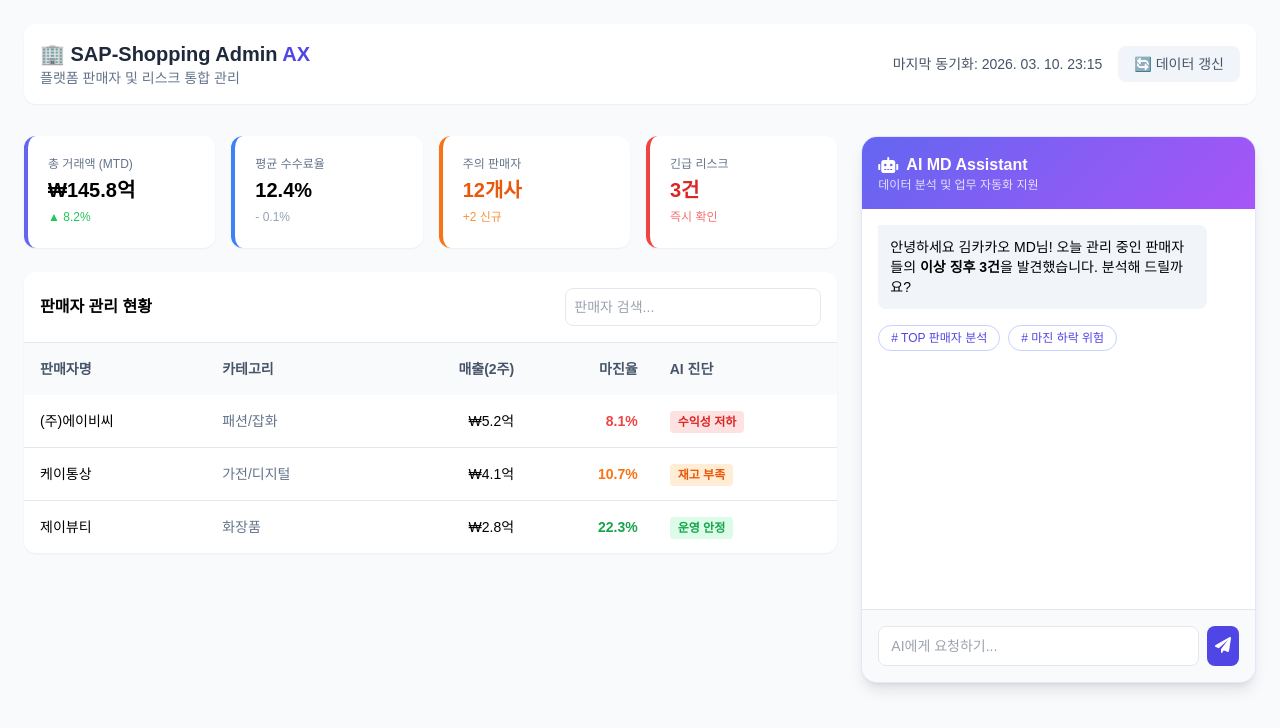
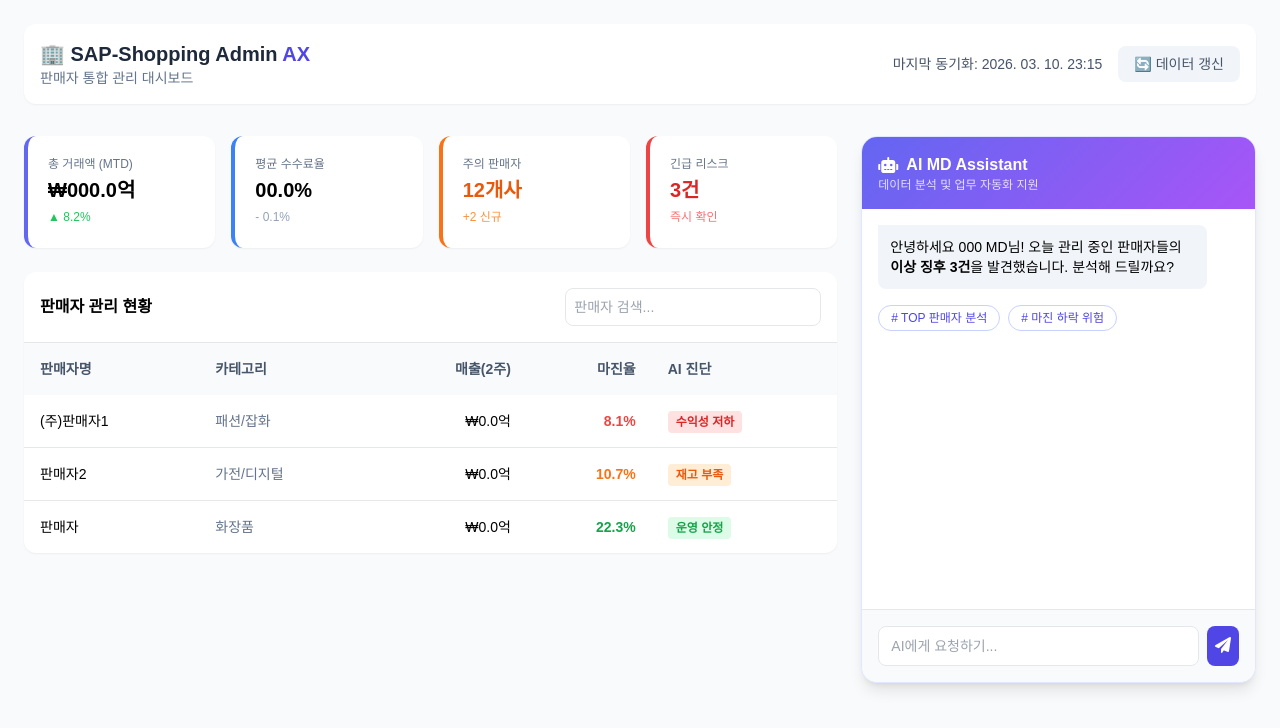
Before and after one commit to yulliyulliah/testtest, a plain HTML site: page index.html in a window 1280 px wide. Drawn offline with nearby package versions, Linux system fonts and the light colour scheme.

Commit message:
Update index.html

```diff
--- a/index.html
+++ b/index.html
@@ -16,7 +16,7 @@
     <header class="flex justify-between items-center mb-8 bg-white p-4 rounded-xl shadow-sm">
         <div>
             <h1 class="text-xl font-bold text-slate-800">🏢 SAP-Shopping Admin <span class="text-indigo-600">AX</span></h1>
-            <p class="text-sm text-slate-500">플랫폼 판매자 및 리스크 통합 관리</p>
+            <p class="text-sm text-slate-500">판매자 통합 관리 대시보드</p>
         </div>
         <div class="flex items-center gap-4 text-sm text-slate-600">
             <span>마지막 동기화: 2026. 03. 10. 23:15</span>
@@ -31,12 +31,12 @@
             <div class="grid grid-cols-4 gap-4">
                 <div class="bg-white p-5 rounded-xl shadow-sm border-l-4 border-indigo-500">
                     <p class="text-xs text-slate-500 mb-1">총 거래액 (MTD)</p>
-                    <h3 class="text-xl font-bold">₩145.8억</h3>
+                    <h3 class="text-xl font-bold">₩000.0억</h3>
                     <span class="text-xs text-green-500">▲ 8.2%</span>
                 </div>
                 <div class="bg-white p-5 rounded-xl shadow-sm border-l-4 border-blue-500">
                     <p class="text-xs text-slate-500 mb-1">평균 수수료율</p>
-                    <h3 class="text-xl font-bold">12.4%</h3>
+                    <h3 class="text-xl font-bold">00.0%</h3>
                     <span class="text-xs text-slate-400">- 0.1%</span>
                 </div>
                 <div class="bg-white p-5 rounded-xl shadow-sm border-l-4 border-orange-500">
@@ -68,23 +68,23 @@
                     </thead>
                     <tbody class="divide-y" id="seller-list">
                         <tr>
-                            <td class="p-4 font-medium">(주)에이비씨</td>
+                            <td class="p-4 font-medium">(주)판매자1</td>
                             <td class="p-4 text-slate-500">패션/잡화</td>
-                            <td class="p-4 text-right">₩5.2억</td>
+                            <td class="p-4 text-right">₩0.0억</td>
                             <td class="p-4 text-right text-red-500 font-bold">8.1%</td>
                             <td class="p-4"><span class="bg-red-100 text-red-600 px-2 py-1 rounded text-xs font-bold">수익성 저하</span></td>
                         </tr>
                         <tr>
-                            <td class="p-4 font-medium">케이통상</td>
+                            <td class="p-4 font-medium">판매자2</td>
                             <td class="p-4 text-slate-500">가전/디지털</td>
-                            <td class="p-4 text-right">₩4.1억</td>
+                            <td class="p-4 text-right">₩0.0억</td>
                             <td class="p-4 text-right text-orange-500 font-bold">10.7%</td>
                             <td class="p-4"><span class="bg-orange-100 text-orange-600 px-2 py-1 rounded text-xs font-bold">재고 부족</span></td>
                         </tr>
                         <tr>
-                            <td class="p-4 font-medium">제이뷰티</td>
+                            <td class="p-4 font-medium">판매자</td>
                             <td class="p-4 text-slate-500">화장품</td>
-                            <td class="p-4 text-right">₩2.8억</td>
+                            <td class="p-4 text-right">₩0.0억</td>
                             <td class="p-4 text-right text-green-600 font-bold">22.3%</td>
                             <td class="p-4"><span class="bg-green-100 text-green-600 px-2 py-1 rounded text-xs font-bold">운영 안정</span></td>
                         </tr>
@@ -103,7 +103,7 @@
                 </div>
                 <div class="p-4 h-[400px] overflow-y-auto space-y-4 text-sm" id="chat-window">
                     <div class="bg-slate-100 p-3 rounded-lg rounded-tl-none mr-8">
-                        안녕하세요 김카카오 MD님! 오늘 관리 중인 판매자들의 <b>이상 징후 3건</b>을 발견했습니다. 분석해 드릴까요?
+                        안녕하세요 000 MD님! 오늘 관리 중인 판매자들의 <b>이상 징후 3건</b>을 발견했습니다. 분석해 드릴까요?
                     </div>
                     <div class="flex flex-wrap gap-2">
                         <button onclick="askAI('최근 2주 TOP 판매자 분석해줘')" class="text-xs border border-indigo-200 px-3 py-1 rounded-full text-indigo-600 hover:bg-indigo-50"># TOP 판매자 분석</button>
@@ -140,9 +140,9 @@
             setTimeout(() => {
                 let response = "데이터를 분석 중입니다...";
                 if(input.value.includes('마진')) {
-                    response = "<b>(주)에이비씨</b> 포함 5개 업체의 마진율이 전주 대비 평균 4.2% 하락했습니다. 경쟁사 대응 판가 인하가 주원인입니다. <br><br> <button class='mt-2 bg-white text-indigo-600 border border-indigo-600 px-2 py-1 rounded text-xs'>상세 리포트 보기</button>";
+                    response = "<b>판매자2</b> 포함 5개 업체의 마진율이 전주 대비 평균 4.2% 하락했습니다. 경쟁사 대응 판가 인하가 주원인입니다. <br><br> <button class='mt-2 bg-white text-indigo-600 border border-indigo-600 px-2 py-1 rounded text-xs'>상세 리포트 보기</button>";
                 } else if(input.value.includes('TOP')) {
-                    response = "최근 2주 매출 TOP 3는 <b>에이비씨, 케이통상, 제이뷰티</b>입니다. 이 중 케이통상은 매출은 높으나 재고 회전율이 급격히 빨라져 공급망 체크가 필요합니다.";
+                    response = "최근 2주 매출 TOP 3는 <b>판매자1,2,3</b>입니다. 이 중 판매자 2는 매출은 높으나 수수료률이 급격히 낮아져 체크가 필요합니다.";
                 }
                 chatWindow.innerHTML += `<div class="bg-slate-100 p-3 rounded-lg rounded-tl-none mr-8">🤖 ${response}</div>`;
                 chatWindow.scrollTop = chatWindow.scrollHeight;
```
